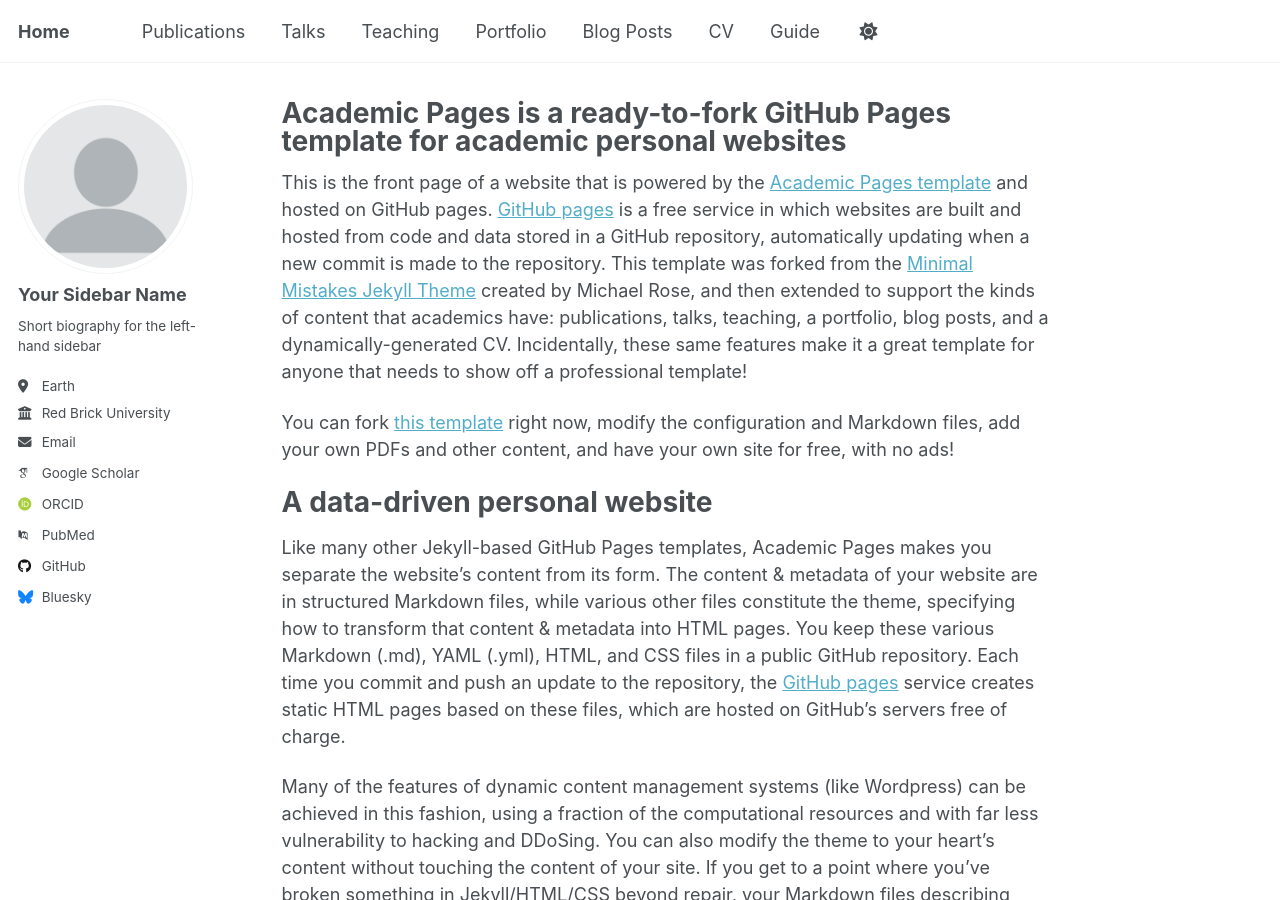
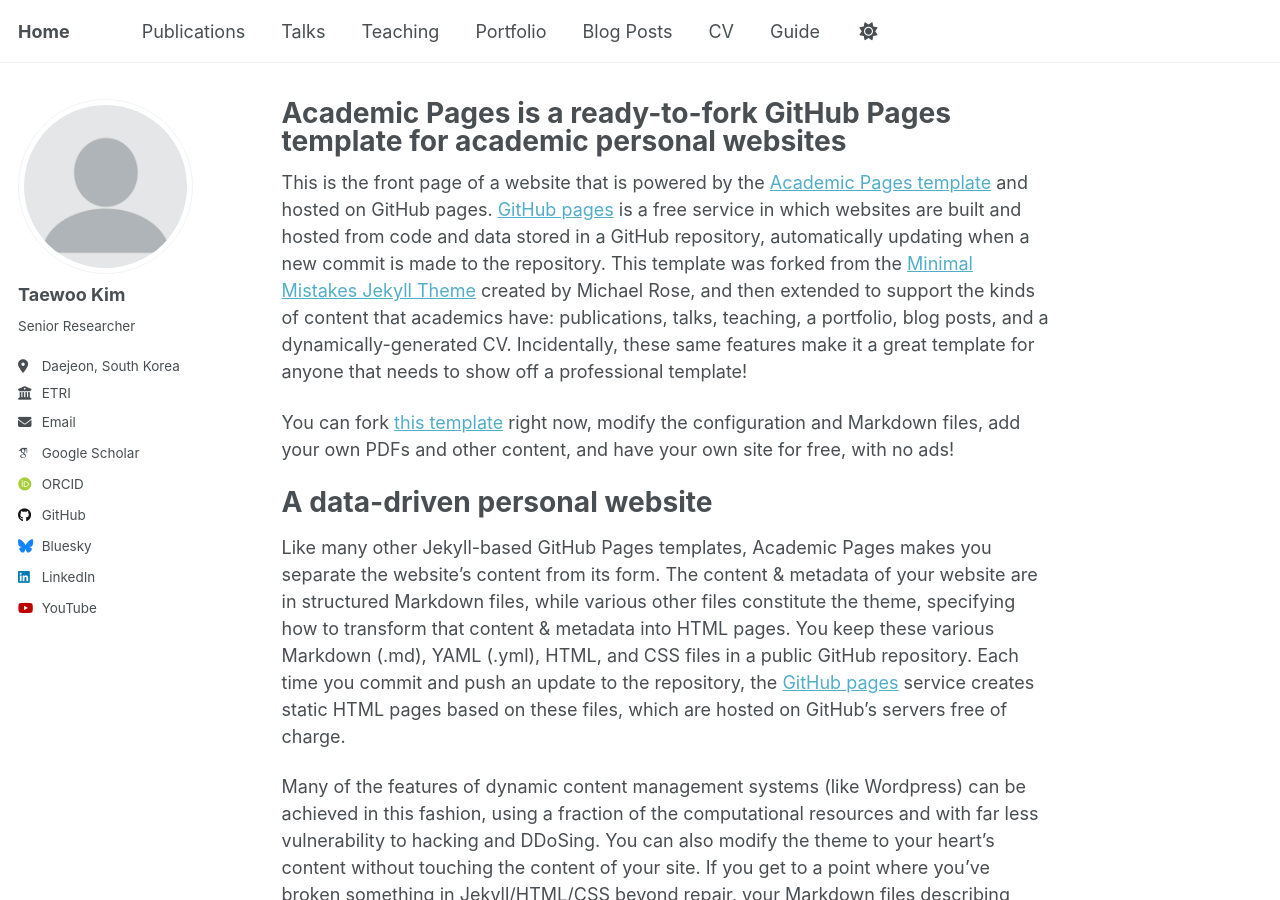
Before and after one commit to taewookim0812/taewookim0812.github.io, a Jekyll site: the page built from _pages/about.md, in a window 1280 px wide and 900 px high. Built offline with Jekyll 4.4.1, drawn with Linux system fonts in a browser that asks for light colours; some web fonts are replaced; a script that is not in the unit is left out.

Commit message:
config update

```diff
--- a/_config.yml
+++ b/_config.yml
@@ -23,23 +23,23 @@
 author:
   # Biographic information
   avatar           : "profile.png"
-  name             : "Your Sidebar Name"
+  name             : "Taewoo Kim"
   pronouns         : # example: "she/her"
-  bio              : "Short biography for the left-hand sidebar"
-  location         : "Earth"
-  employer         : "Red Brick University"
+  bio              : "Senior Researcher"
+  location         : "Daejeon, South Korea"
+  employer         : "ETRI"
   uri              : # URL
-  email            : "none@example.org"
+  email            : "twkim0812@gmail.com"
 
   # Academic websites
   academia         : # URL
   arxiv            : # URL - Update with the correct link to your profile
-  googlescholar    : "https://scholar.google.com/citations?user=PS_CX0AAAAAJ"
+  googlescholar    : "https://scholar.google.co.kr/citations?user=P_ejgxkAAAAJ&hl=ko&authuser=1"
   inspire-hep      : # URL
   impactstory      : # URL
-  orcid            : "http://orcid.org/yourorcidurl"
+  orcid            : "https://orcid.org/0000-0002-7750-3736"
   semantic         : # URL
-  pubmed           : "https://www.ncbi.nlm.nih.gov/pubmed/?term=john+snow"
+  pubmed           : # URL
   researchgate     : # URL
   scopus           : # URL
 
@@ -47,7 +47,7 @@
   bitbucket        : # Username - Update with your username on the site
   codepen          : # Username
   dribbble         : # Username
-  github           : "academicpages"
+  github           : "https://github.com/taewookim0812"
   kaggle           : # Username
   stackoverflow    : # User number or user number and name (i.e., use "1" or "1/jeff-atwood")
 
@@ -62,7 +62,7 @@
   keybase          : # Username
   instagram        : # Username
   lastfm           : # Username
-  linkedin         : # Username
+  linkedin         : "https://www.linkedin.com/in/taewoo-kim-315342b8/"
   mastodon         : # URL
   medium           : # URL
   pinterest        : # Username
@@ -75,7 +75,7 @@
   weibo            : # Username
   wikipedia        : # Username
   xing             : # Username
-  youtube          : # Username
+  youtube          : "https://www.youtube.com/@user-ct5jb1vf7g"
   zhihu            : # Username
 
 # Publication Category - The following the list of publication categories and their headings
```
